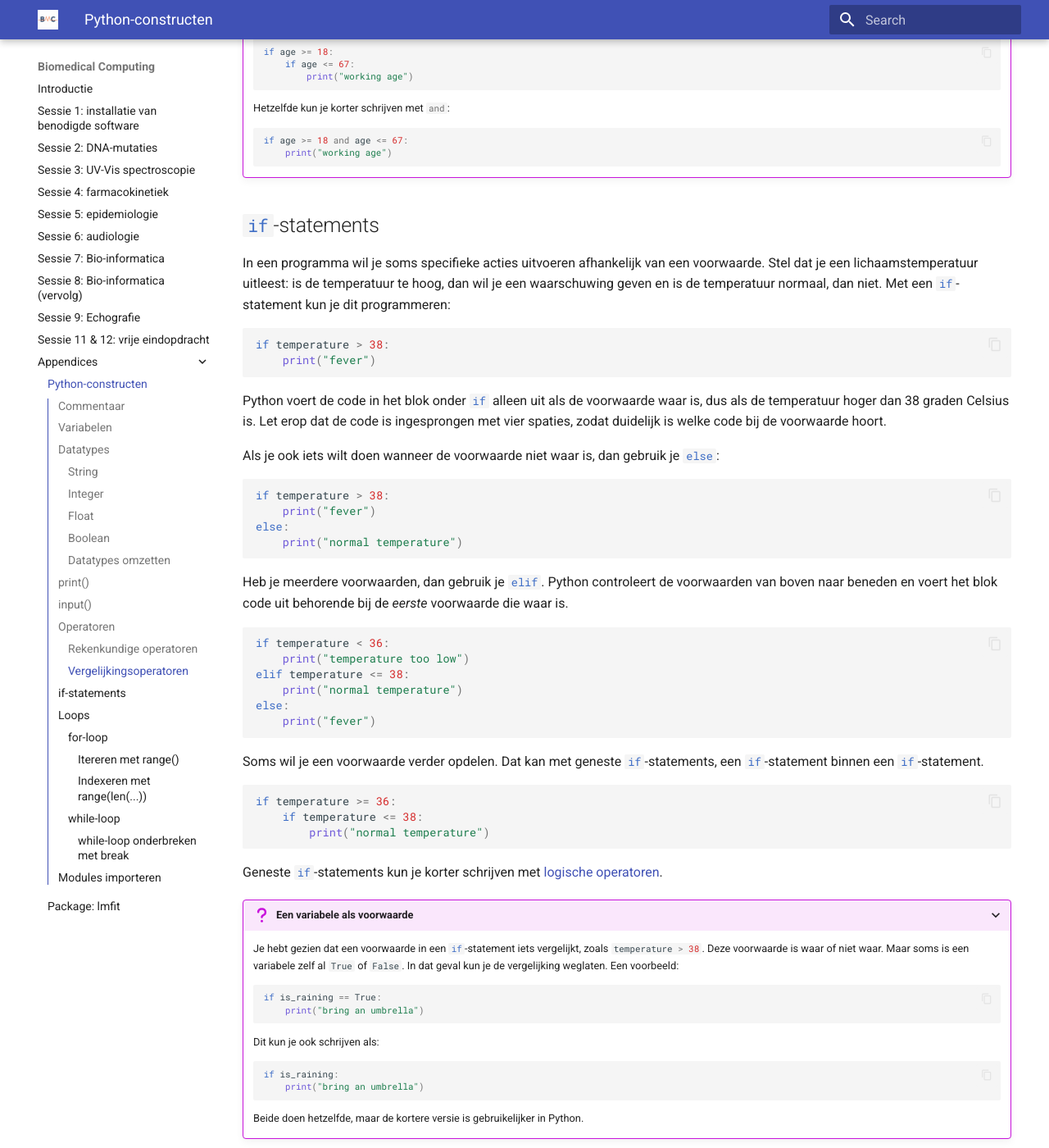
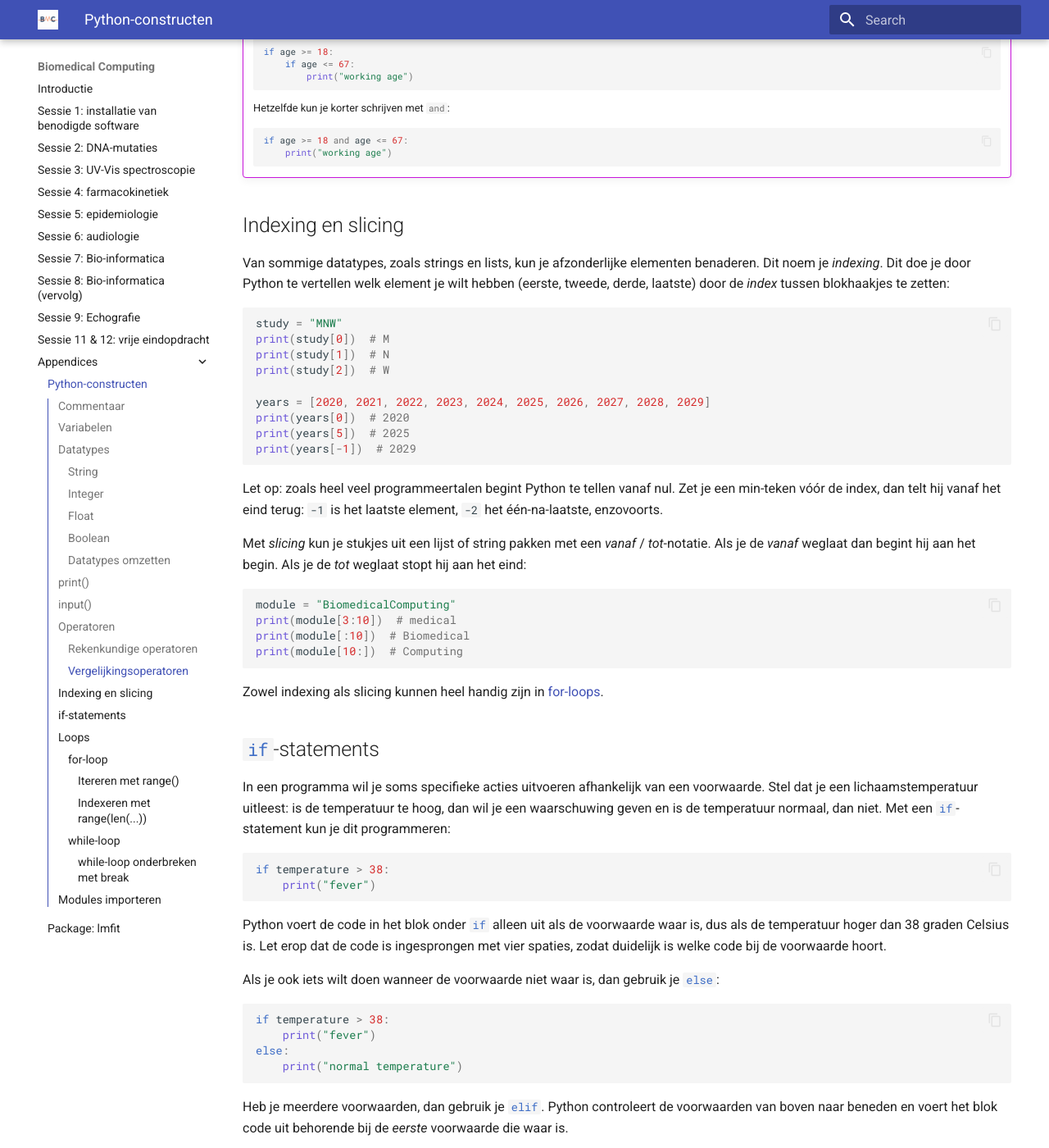
Before and after one commit to NatuurkundePracticumAmsterdam/biomedicalcomputing, an MkDocs documentation site: the page built from docs/python-constructen.md, in a window 1280 px wide and 1400 px high, scrolled down 5653 px. Shown: the whole window at 82% size. Built offline with MkDocs 1.6.1 and Material for MkDocs 9.7.7, drawn with Linux system fonts in a browser that asks for light colours.

Commit message:
Appendix: stukje over indexing en slicing

````diff
--- a/docs/python-constructen.md
+++ b/docs/python-constructen.md
@@ -213,6 +213,31 @@ Let op: `#!py ==` vergelijkt twee waarden, terwijl `=` een waarde toekent aan ee
         print("working age")
     ```
 
+## Indexing en slicing
+
+Van sommige datatypes, zoals strings en lists, kun je afzonderlijke elementen benaderen. Dit noem je _indexing_. Dit doe je door Python te vertellen welk element je wilt hebben (eerste, tweede, derde, laatste) door de _index_ tussen blokhaakjes te zetten:
+```py
+study = "MNW"
+print(study[0])  # M
+print(study[1])  # N
+print(study[2])  # W
+
+years = [2020, 2021, 2022, 2023, 2024, 2025, 2026, 2027, 2028, 2029]
+print(years[0])  # 2020
+print(years[5])  # 2025
+print(years[-1])  # 2029
+```
+Let op: zoals heel veel programmeertalen begint Python te tellen vanaf nul. Zet je een min-teken vóór de index, dan telt hij vanaf het eind terug: `-1` is het laatste element, `-2` het één-na-laatste, enzovoorts.
+
+Met _slicing_ kun je stukjes uit een lijst of string pakken met een _vanaf_ / _tot_-notatie. Als je de _vanaf_ weglaat dan begint hij aan het begin. Als je de _tot_ weglaat stopt hij aan het eind:
+```py
+module = "BiomedicalComputing"
+print(module[3:10])  # medical
+print(module[:10])  # Biomedical
+print(module[10:])  # Computing
+```
+Zowel indexing als slicing kunnen heel handig zijn in [for-loops](#indexeren-met-rangelen).
+
 ## `#!py if`-statements
 
 In een programma wil je soms specifieke acties uitvoeren afhankelijk van een voorwaarde. Stel dat je een lichaamstemperatuur uitleest: is de temperatuur te hoog, dan wil je een waarschuwing geven en is de temperatuur normaal, dan niet. Met een `#!py if`-statement kun je dit programmeren:
````
